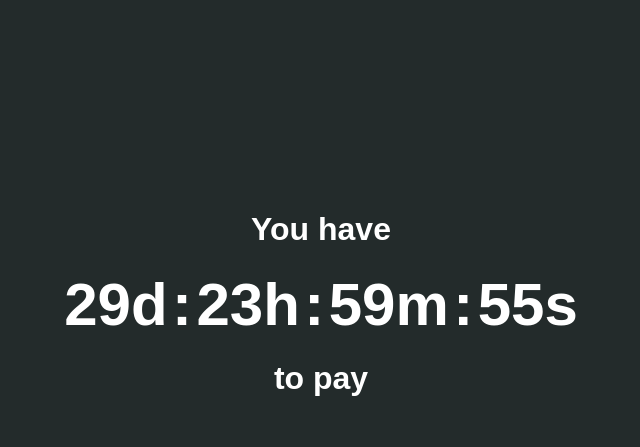
After one commit to smanindokhan/Ecommerce, a PHP site: page /ecommerce-app-h/timer.php in a window 1280 px wide. The commit adds this page. Shown: the top 447 px of the page, without its empty margins (319-959 px from the left). Run offline with PHP 8.4, Linux system fonts and the light colour scheme.

Commit message:
PayLaterTimer and LiveChat

```diff
--- a/action.php
+++ b/action.php
@@ -309,8 +309,8 @@ if (isset($_POST["Common"])) {
 									<input type="hidden" name="currency_code" value="USD"/>
 									<input type="hidden" name="custom" value="'.$_SESSION["uid"].'"/>
 									<input style="float:right;margin-right:80px;" type="image" name="submit"
-										src="https://www.paypalobjects.com/webstatic/en_US/i/btn/png/blue-rect-paypalcheckout-60px.png" alt="PayPal Checkout"
-										alt="PayPal - The safer, easier way to pay online">
+										src="logos/paypal.png" alt="PayPal Checkout">
+
 								</form>';
 				}
 			}
--- a/cart.php
+++ b/cart.php
@@ -61,8 +61,13 @@ require "config/constants.php";
 							<div class="col-md-2 col-xs-2"><b>Quantity</b></div>
 							<div class="col-md-2 col-xs-2"><b>Product Price</b></div>
 							<div class="col-md-2 col-xs-2"><b>Price in <?php echo CURRENCY; ?></b></div>
+
 						</div>
 						<div id="cart_checkout"></div>
+						<form action=" timer.php" method='POST'>
+							<input style="float:right;margin-right:50px;" type="submit" name="submit" value='Pay Later'>
+							</form>
+
 						<!--<div class="row">
 							<div class="col-md-2">
 								<div class="btn-group">
--- /dev/null
+++ b/timer.css
@@ -0,0 +1,23 @@
+#countdown-container {
+	display: inline-block; /*displays divs on a line*/
+	width: 1000px; /*gives the div element a width of 300px*/
+	margin: 20px 0; /*gives 20px space at the top and bottom of the div element*/
+	border-radius: 5px; /*curves the edges of the div element by 5px;*/
+	background: #232b2b; /*gives the div element a background color*/
+}
+#countdown {
+	font-family: "Fira Sans", sans-serif; /*changes the text font in the divelement */
+	display: inline-block; /*displays divs on a line*/
+	padding: 30px; /*creates 30px space between the content of the div element and the walls of the div element*/
+	background: #232b2b;
+	color: white; /*changes the text color in the div element*/
+	margin-top: 12%;
+}
+
+#countdown span {
+	font-weight: bold; /*boldens text in the span element*/
+	font-size: 60px; /*changes the text size in the span element*/
+}
+body {
+	background-color: #232b2b;
+}
--- /dev/null
+++ b/timer.php
@@ -0,0 +1,26 @@
+<!DOCTYPE html>
+<html lang="en">
+
+<head>
+    <meta charset="UTF-8">
+    <meta http-equiv="X-UA-Compatible" content="IE=edge">
+    <meta name="viewport" content="width=device-width, initial-scale=1.0">
+    <link rel="stylesheet" href="timer.css">
+    <title>Pay Later</title>
+</head>
+
+<body>
+    <div id="countdown-container center">
+        <center>
+              <div id="countdown">
+            <h1>You have</h1>
+            <span id="days">00d</span> <span>:</span> <span id="hours">00h</span> <span>:</span> <span id="minutes">00m</span> <span>:</span> <span id="seconds">00s</span>
+            <h1>to pay</h1>
+        </div>
+        </center>
+
+    </div>
+    <script src="timer.js" async></script>
+</body>
+
+</html>
```
Also changed, not shown: profile.php (+17 -0 lines), timer.js (added, +56 -0 lines), logos/later.png (added), logos/paypal.png (added).
